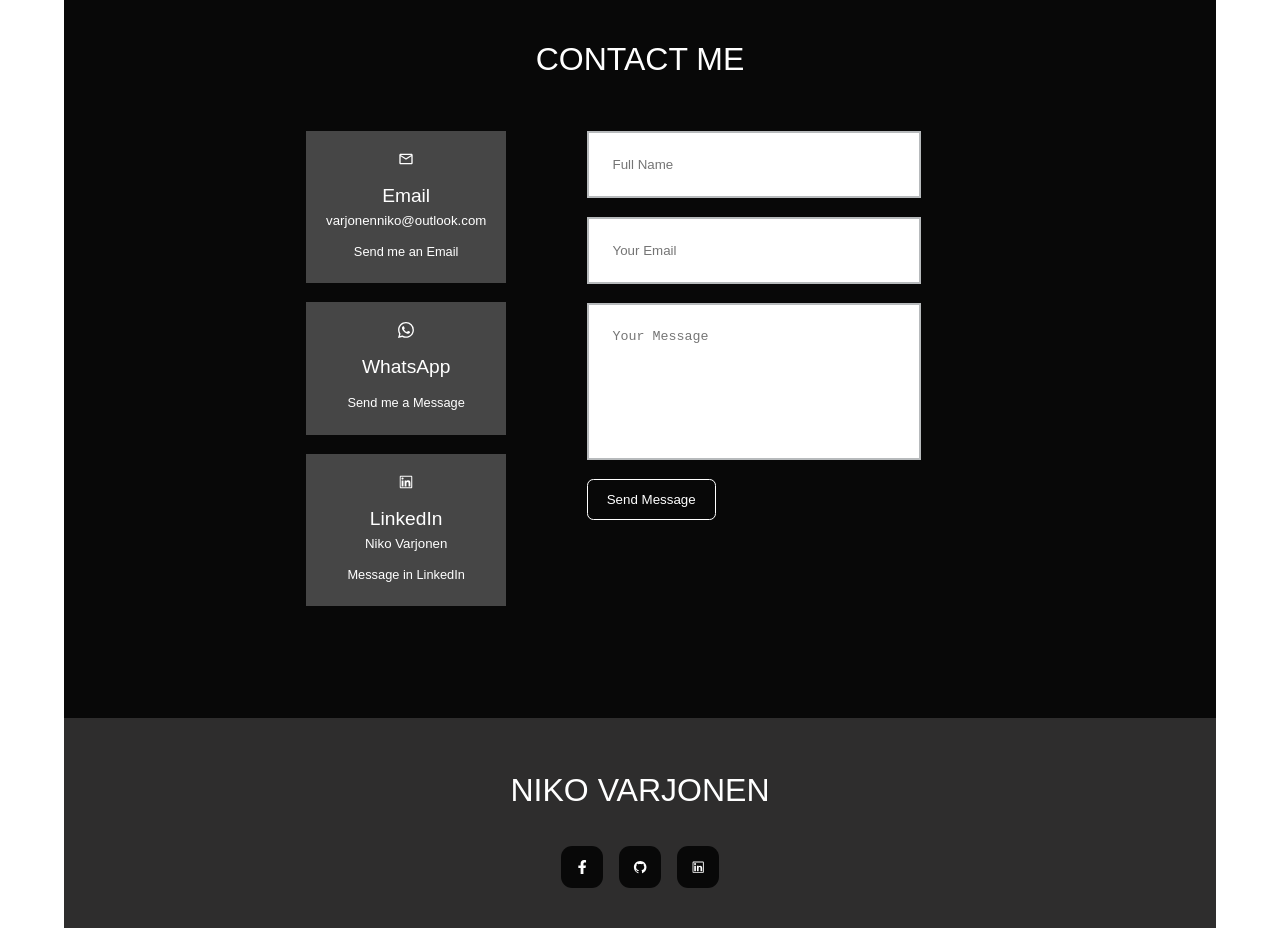
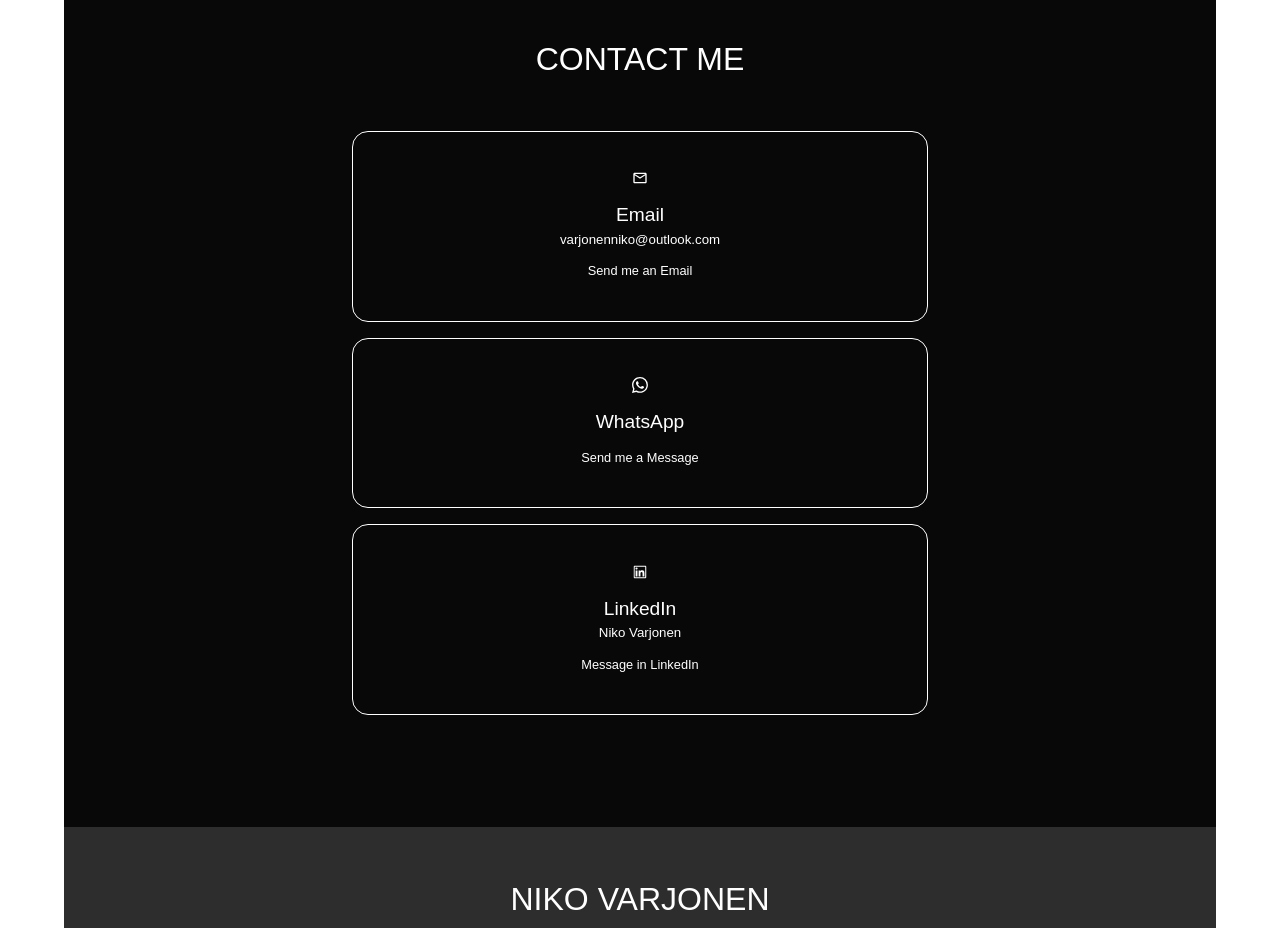
Before and after one commit to Nibbee/NikoVarjonen, a React (Create React App) app: page / in a window 1280 px wide. Shown: the part 3500-4428 px from the top of the page. Built offline with nearby package versions, Linux system fonts and the light colour scheme.

Commit message:
Updated cv

```diff
--- a/src/components/Contact.js
+++ b/src/components/Contact.js
@@ -28,12 +28,6 @@ const Contact = () => {
                         <a href="">Message in LinkedIn</a>
                     </artice>
                 </div>
-                <form action="">
-                    <input type="text" name="name" placeholder="Full Name" required />
-                    <input type="email" name="email" placeholder="Your Email" required />
-                    <textarea name="message" rows="7" placeholder="Your Message" required />
-                    <button type="submit" className="btn btn-primary">Send Message</button>
-                </form>
             </div>
         </section>
     )
--- a/src/css/contact.css
+++ b/src/css/contact.css
@@ -1,21 +1,22 @@
 .container.contact_container {
-    width: 58%;
     display: grid;
-    grid-template-columns: 30% 50%;
-    gap: 12%;
+    grid-template-columns: 1fr;
+    gap: 2rem;
+    width: 50%;
 }
 
 .contact_options {
-    display: flex;
-    flex-direction: column;
-    gap: 1.2rem;
+    display: grid;
+    grid-template-columns: 1fr;
+    row-gap: 1rem;
+    text-align: center;
 }
 
 .contact_option {
-    background-color: rgb(70,70,70);
-    padding: 1.2rem;
-    text-align: center;
+    padding: 2.4rem 3rem;
     border: 1px solid transparent;
+    border-color: white;
+    border-radius: 1rem;
 }
 
 .contact_option-icon {
@@ -29,20 +30,6 @@
     font-size: 0.8rem;
 }
 
-form {
-    display: flex;
-    flex-direction: column;
-    gap: 1.2rem;
-}
-
-input, textarea {
-    width: 100%;
-    padding: 1.5rem;
-    background: var(--color-white);
-    border: 2px solid var(--color-primary-variant);
-    resize: none;
-    color: black;
-}
 
 /* ========== MEDIA QUERIES ========= */
 @media screen and (max-width: 1024px) {
```
Also changed, not shown: 1 other file (tests, documents, lock files or other folders).
